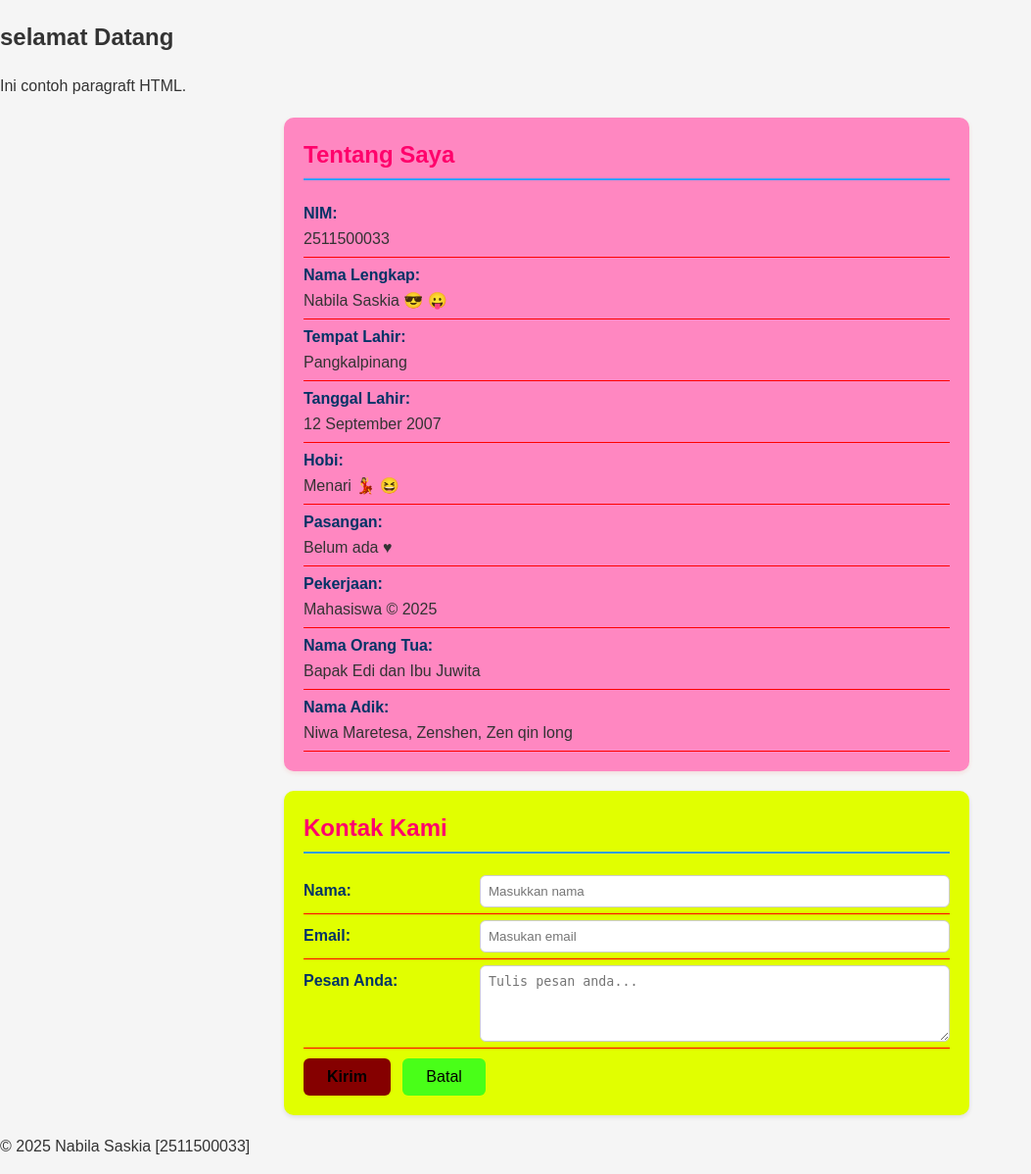
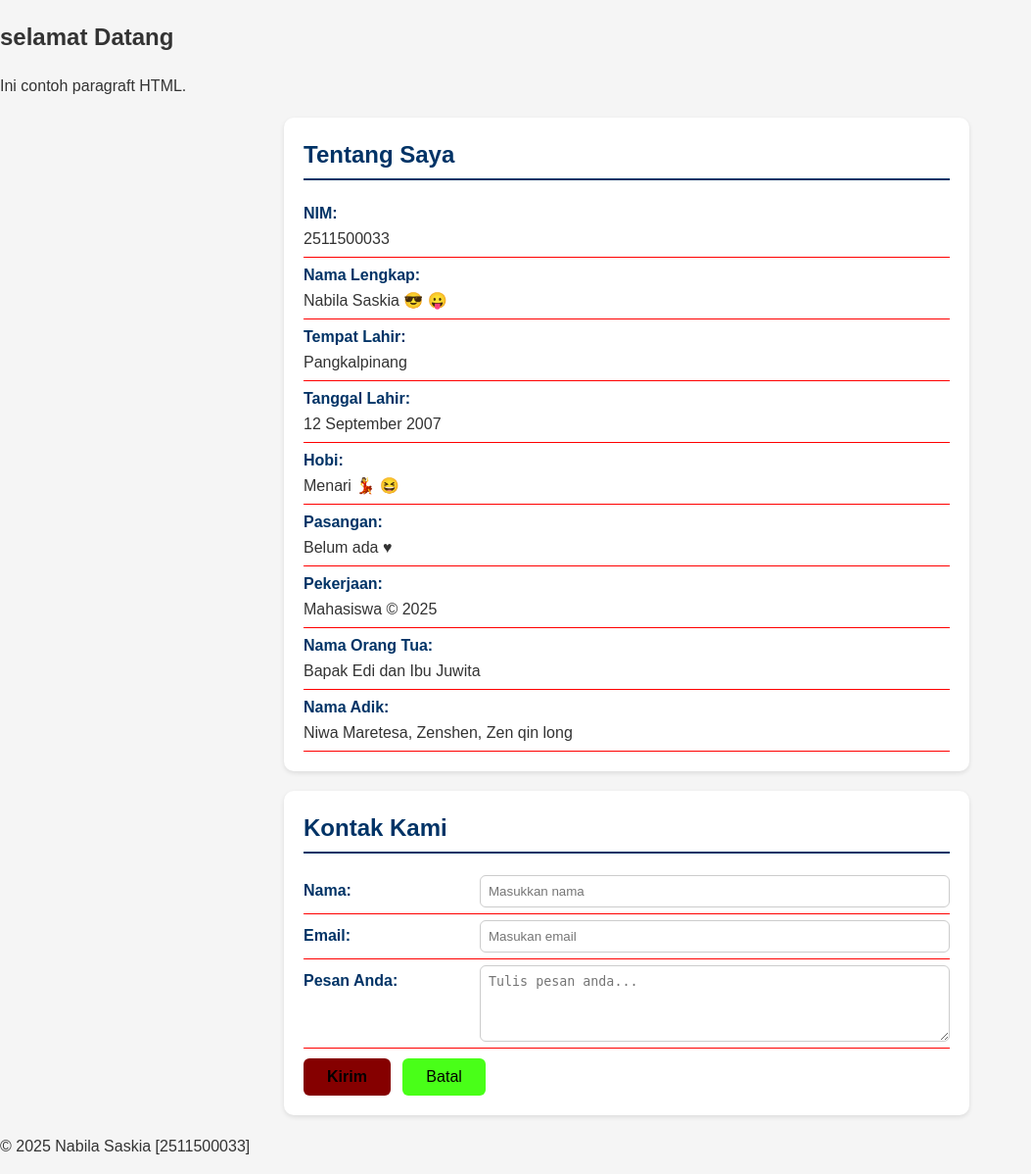
Before and after one commit to nabilasaskiaatmaluhuracid-ui/2511500033-PWD-TI1B-25260, a PHP site: page /pertemuan-04/index.html in a window 1280 px wide. Shown: the part 155-1353 px from the top of the page at 98% size, without its empty margins (0-1053 px from the left). Run offline with PHP 8.4, Linux system fonts and the light colour scheme.

Commit message:
styling section#home

```diff
--- a/pertemuan-04/style.css
+++ b/pertemuan-04/style.css
@@ -215,3 +215,26 @@ header li a {
                 margin-bottom: 2px;
             }
         }
+
+        #home,
+        #about,
+        #contact {
+            background-color: #ffffff;
+            border-radius: 10px;
+            padding: 20px;
+            max-width: 700px;
+            margin: 20px auto;
+            box-shadow: 0 2px 5px rgba(0, 0, 0, 0.1);
+        }
+        #home h2,
+        #about h2,
+        #contact h2 {
+            color: #003366;
+            border-bottom: 2px solid #003366;
+            padding-bottom: 6px;
+            margin-top: 0;
+            margin-bottom: 16px;
+        }
+        #home p {
+            text-align: justify;
+        }
```
Also changed, not shown: pertemuan-04/README.md.
